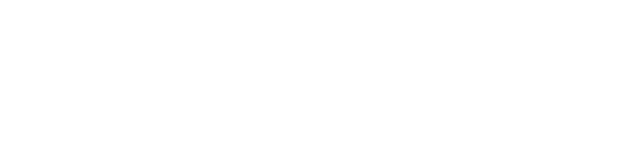
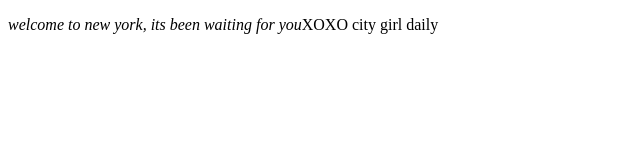
Before and after one commit to anniemated/parthenon, a plain HTML site: page index.html in a window 1280 px wide. Shown: the whole page, without its empty margins (0-640 px from the left). Drawn offline with Linux system fonts and the light colour scheme.

Commit message:
added base

```diff
--- a/index.html
+++ b/index.html
@@ -4,6 +4,7 @@
     <meta charset="UTF-8">
     <meta name="viewport" content="width=device-width, initial-scale=1.0">
     <title>city girl daily</title>
+    <p> <em> welcome to new york, its been waiting for you</em>XOXO city girl daily </p>
 </head>
 <body>
 
```
